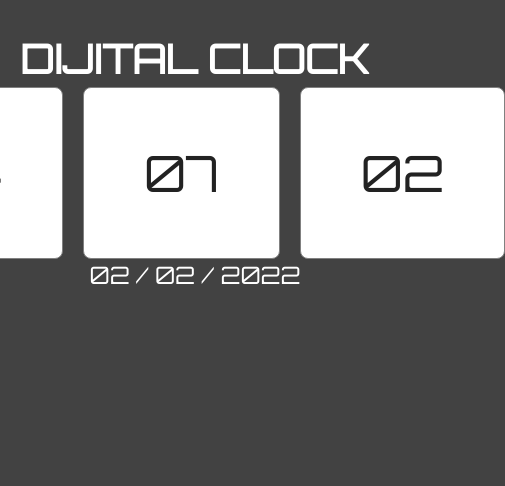
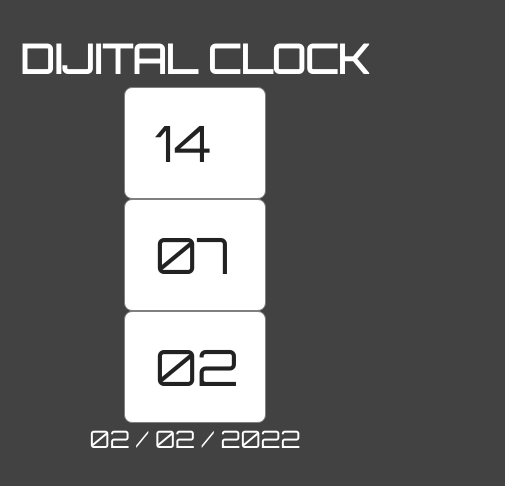
Before and after one commit to mustafakemalgordesli/digital-clock, a website: page index.html in a window 390 px wide. Shown: the whole page, 505 px wide, since content can reach past the window. Drawn offline with Linux system fonts and the light colour scheme.

Commit message:
made responsive

```diff
--- a/scss/pages/index.scss
+++ b/scss/pages/index.scss
@@ -29,6 +29,17 @@ body {
                 font-weight: 400;
             }
         }
+        @media screen and (max-width: 646px) {
+            & {
+                display: flex;
+                flex-direction: column;
+                align-items: center;
+                &-items {
+                    padding: 30px;
+                    width: 80px;
+                }
+            }
+        }
         &-items:nth-child(2) {
             margin-left: 20px;
             margin-right: 20px;
```
Also changed, not shown: main.css.
